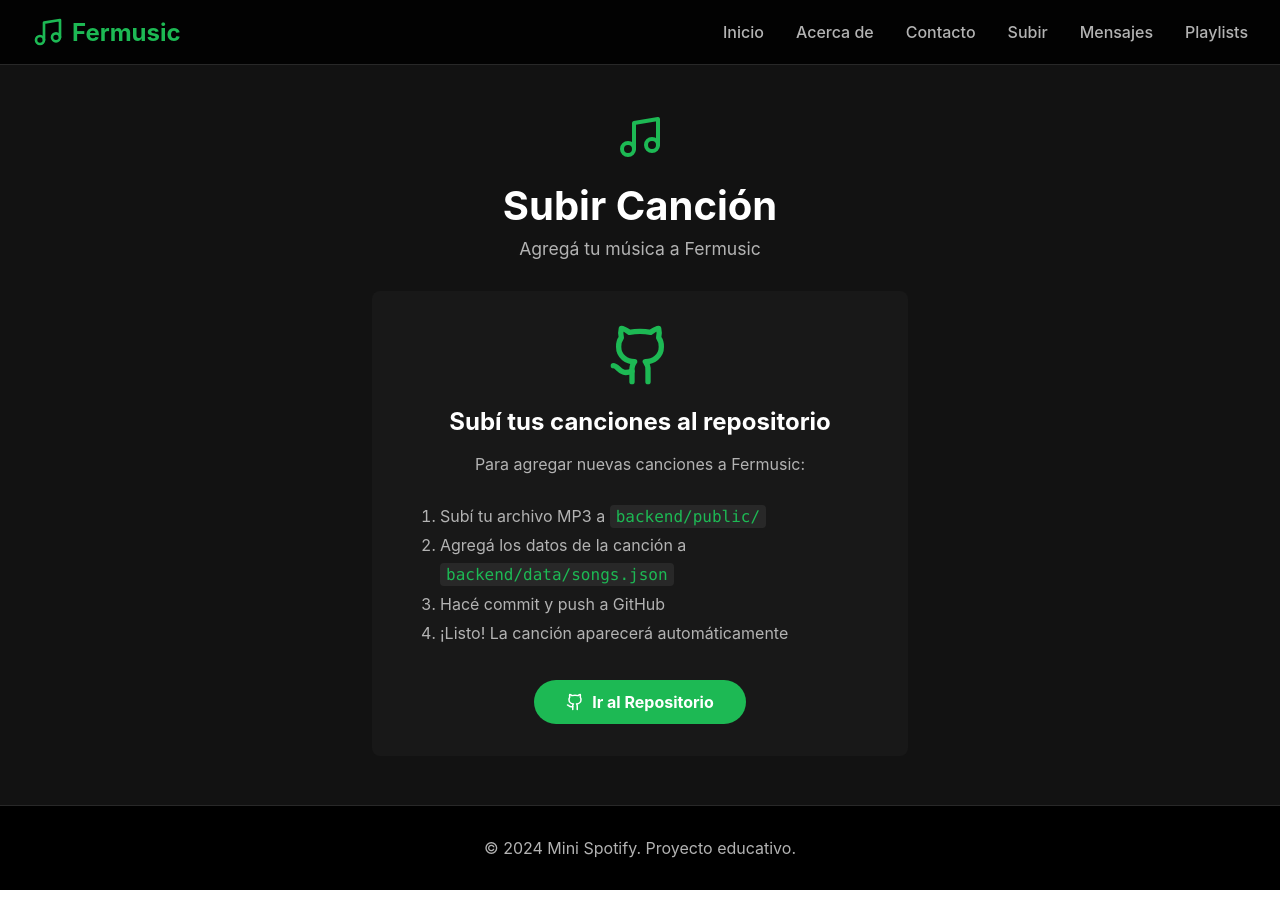
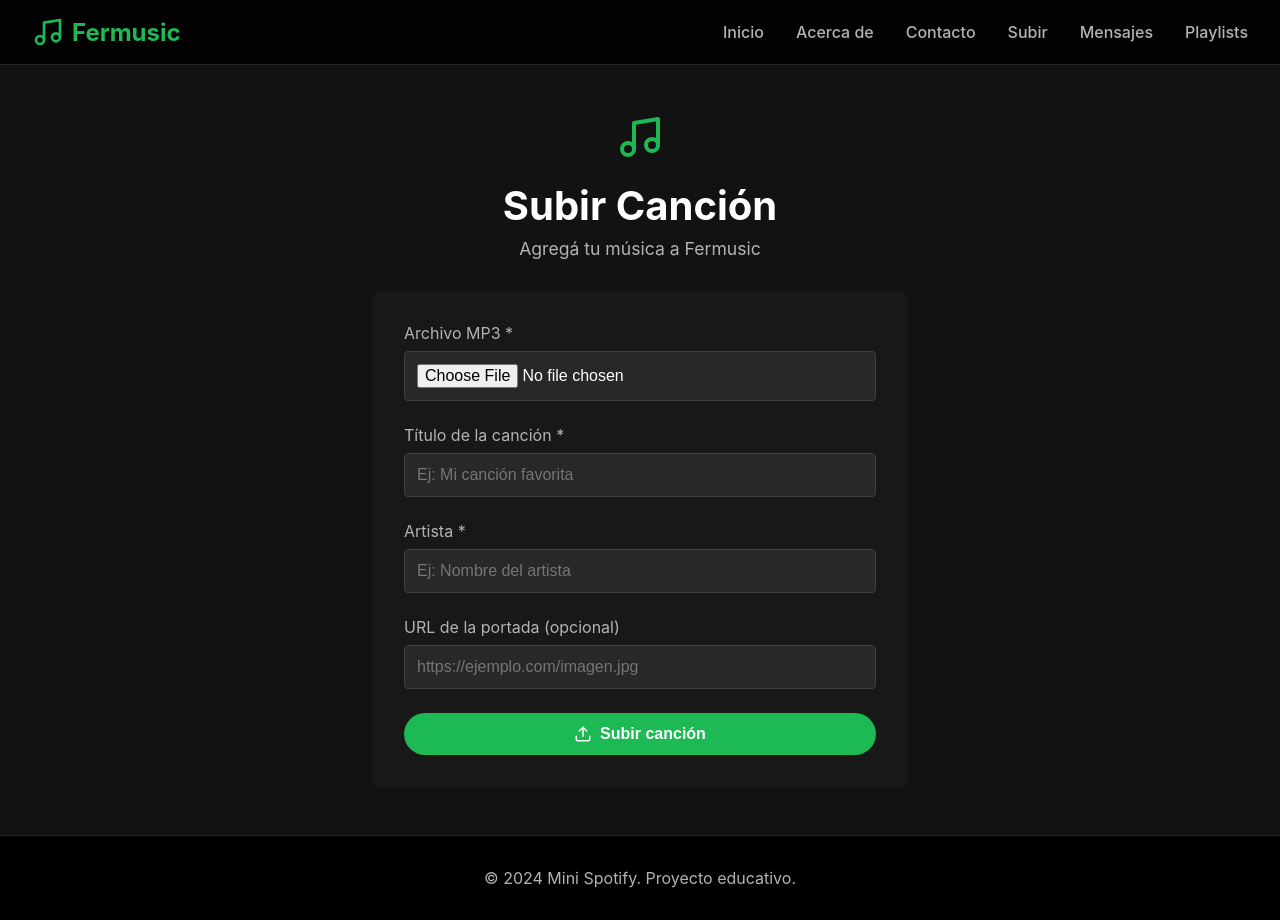
Before and after one commit to ferlavin/fermusicy, a React (Vite) app in the folder frontend/: page /upload in a window 1280 px wide. Before the commit the page ends 890 px from the top, so only its background shows below. Built offline with nearby package versions, Linux system fonts and the light colour scheme; no server answers.

Commit message:
feat: restaurar formulario de upload con endpoint local

```diff
--- a/frontend/src/pages/Upload.jsx
+++ b/frontend/src/pages/Upload.jsx
@@ -1,6 +1,92 @@
-import { Music, Github } from 'lucide-react';
+import { useState } from 'react';
+import { Upload as UploadIcon, Music } from 'lucide-react';
 
 function Upload() {
+  const [formData, setFormData] = useState({
+    title: '',
+    artist: '',
+    coverUrl: '',
+    audioFile: null
+  });
+  const [uploading, setUploading] = useState(false);
+  const [success, setSuccess] = useState(false);
+  const [error, setError] = useState('');
+
+  const handleFileChange = (e) => {
+    const file = e.target.files[0];
+    if (file) {
+      if (file.type !== 'audio/mpeg' && file.type !== 'audio/mp3') {
+        setError('Solo se permiten archivos MP3');
+        return;
+      }
+      setFormData({ ...formData, audioFile: file });
+      setError('');
+    }
+  };
+
+  const handleChange = (e) => {
+    setFormData({
+      ...formData,
+      [e.target.name]: e.target.value
+    });
+  };
+
+  const handleSubmit = async (e) => {
+    e.preventDefault();
+
+    if (!formData.audioFile) {
+      setError('Por favor seleccioná un archivo MP3');
+      return;
+    }
+
+    setUploading(true);
+    setError('');
+
+    const data = new FormData();
+    data.append('audioFile', formData.audioFile);
+    data.append('title', formData.title);
+    data.append('artist', formData.artist);
+    data.append('coverUrl', formData.coverUrl);
+
+    try {
+      const response = await fetch('/api/upload', {
+        method: 'POST',
+        body: data
+      });
+
+      const contentType = response.headers.get('content-type') || '';
+      let result;
+      if (contentType.includes('application/json')) {
+        result = await response.json();
+      } else {
+        const text = await response.text();
+        result = { error: text.slice(0, 200) };
+      }
+
+      if (response.ok) {
+        setSuccess(true);
+        setFormData({
+          title: '',
+          artist: '',
+          coverUrl: '',
+          audioFile: null
+        });
+        document.getElementById('audioFile').value = '';
+
+        setTimeout(() => {
+          setSuccess(false);
+        }, 3000);
+      } else {
+        setError(result?.error || result?.message || `Error ${response.status}`);
+      }
+    } catch (error) {
+      setError('Error de conexión con el servidor');
+      console.error('Error:', error);
+    } finally {
+      setUploading(false);
+    }
+  };
+
   return (
     <div style={{
       maxWidth: '600px',
@@ -17,72 +103,177 @@
         </p>
       </div>
 
-      <div style={{
+      {success && (
+        <div style={{
+          background: '#1DB954',
+          padding: '1rem',
+          borderRadius: '8px',
+          marginBottom: '1rem',
+          textAlign: 'center'
+        }}>
+          ¡Canción subida exitosamente! 🎉
+        </div>
+      )}
+
+      {error && (
+        <div style={{
+          background: '#f44336',
+          padding: '1rem',
+          borderRadius: '8px',
+          marginBottom: '1rem',
+          textAlign: 'center'
+        }}>
+          {error}
+        </div>
+      )}
+
+      <form onSubmit={handleSubmit} style={{
         background: '#181818',
         padding: '2rem',
-        borderRadius: '8px',
-        textAlign: 'center'
+        borderRadius: '8px'
       }}>
-        <Github size={64} style={{ color: '#1DB954', margin: '0 auto 1rem' }} />
+        <div style={{ marginBottom: '1.5rem' }}>
+          <label style={{
+            display: 'block',
+            marginBottom: '0.5rem',
+            color: '#b3b3b3'
+          }}>
+            Archivo MP3 *
+          </label>
+          <input
+            type="file"
+            id="audioFile"
+            accept="audio/mp3,audio/mpeg"
+            onChange={handleFileChange}
+            required
+            style={{
+              width: '100%',
+              padding: '0.75rem',
+              background: '#282828',
+              border: '1px solid #404040',
+              borderRadius: '4px',
+              color: 'white',
+              fontSize: '1rem'
+            }}
+          />
+          {formData.audioFile && (
+            <p style={{
+              color: '#1DB954',
+              fontSize: '0.875rem',
+              marginTop: '0.5rem'
+            }}>
+              ✓ {formData.audioFile.name}
+            </p>
+          )}
+        </div>
 
-        <h2 style={{ fontSize: '1.5rem', marginBottom: '1rem' }}>
-          Subí tus canciones al repositorio
-        </h2>
+        <div style={{ marginBottom: '1.5rem' }}>
+          <label style={{
+            display: 'block',
+            marginBottom: '0.5rem',
+            color: '#b3b3b3'
+          }}>
+            Título de la canción *
+          </label>
+          <input
+            type="text"
+            name="title"
+            value={formData.title}
+            onChange={handleChange}
+            required
+            placeholder="Ej: Mi canción favorita"
+            style={{
+              width: '100%',
+              padding: '0.75rem',
+              background: '#282828',
+              border: '1px solid #404040',
+              borderRadius: '4px',
+              color: 'white',
+              fontSize: '1rem',
+              outline: 'none'
+            }}
+          />
+        </div>
 
-        <p style={{ color: '#b3b3b3', marginBottom: '1.5rem', lineHeight: '1.6' }}>
-          Para agregar nuevas canciones a Fermusic:
-        </p>
+        <div style={{ marginBottom: '1.5rem' }}>
+          <label style={{
+            display: 'block',
+            marginBottom: '0.5rem',
+            color: '#b3b3b3'
+          }}>
+            Artista *
+          </label>
+          <input
+            type="text"
+            name="artist"
+            value={formData.artist}
+            onChange={handleChange}
+            required
+            placeholder="Ej: Nombre del artista"
+            style={{
+              width: '100%',
+              padding: '0.75rem',
+              background: '#282828',
+              border: '1px solid #404040',
+              borderRadius: '4px',
+              color: 'white',
+              fontSize: '1rem',
+              outline: 'none'
+            }}
+          />
+        </div>
 
-        <ol style={{
-          color: '#b3b3b3',
-          textAlign: 'left',
-          lineHeight: '1.8',
-          maxWidth: '400px',
-          margin: '0 auto'
-        }}>
-          <li>Subí tu archivo MP3 a <code style={{
-            background: '#282828',
-            padding: '2px 6px',
-            borderRadius: '4px',
-            color: '#1DB954'
-          }}>backend/public/</code></li>
-          <li>Agregá los datos de la canción a <code style={{
-            background: '#282828',
-            padding: '2px 6px',
-            borderRadius: '4px',
-            color: '#1DB954'
-          }}>backend/data/songs.json</code></li>
-          <li>Hacé commit y push a GitHub</li>
-          <li>¡Listo! La canción aparecerá automáticamente</li>
-        </ol>
+        <div style={{ marginBottom: '1.5rem' }}>
+          <label style={{
+            display: 'block',
+            marginBottom: '0.5rem',
+            color: '#b3b3b3'
+          }}>
+            URL de la portada (opcional)
+          </label>
+          <input
+            type="url"
+            name="coverUrl"
+            value={formData.coverUrl}
+            onChange={handleChange}
+            placeholder="https://ejemplo.com/imagen.jpg"
+            style={{
+              width: '100%',
+              padding: '0.75rem',
+              background: '#282828',
+              border: '1px solid #404040',
+              borderRadius: '4px',
+              color: 'white',
+              fontSize: '1rem',
+              outline: 'none'
+            }}
+          />
+        </div>
 
-        <a
-          href="https://github.com/ferlavin/fermusicy"
-          target="_blank"
-          rel="noopener noreferrer"
+        <button
+          type="submit"
+          disabled={uploading}
           style={{
-            background: '#1DB954',
+            background: uploading ? '#666' : '#1DB954',
             color: 'white',
             border: 'none',
             padding: '0.75rem 2rem',
             borderRadius: '24px',
             fontSize: '1rem',
             fontWeight: 'bold',
-            cursor: 'pointer',
-            display: 'inline-flex',
+            cursor: uploading ? 'not-allowed' : 'pointer',
+            display: 'flex',
             alignItems: 'center',
             gap: '0.5rem',
-            marginTop: '2rem',
-            textDecoration: 'none',
-            transition: 'transform 0.2s'
+            width: '100%',
+            justifyContent: 'center',
+            transition: 'all 0.2s'
           }}
-          onMouseOver={(e) => e.currentTarget.style.transform = 'scale(1.05)'}
-          onMouseOut={(e) => e.currentTarget.style.transform = 'scale(1)'}
         >
-          <Github size={18} />
-          Ir al Repositorio
-        </a>
-      </div>
+          <UploadIcon size={18} />
+          {uploading ? 'Subiendo...' : 'Subir canción'}
+        </button>
+      </form>
     </div>
   );
 }
```
Also changed, not shown: frontend/api/upload.js (added, +28 -0 lines).
